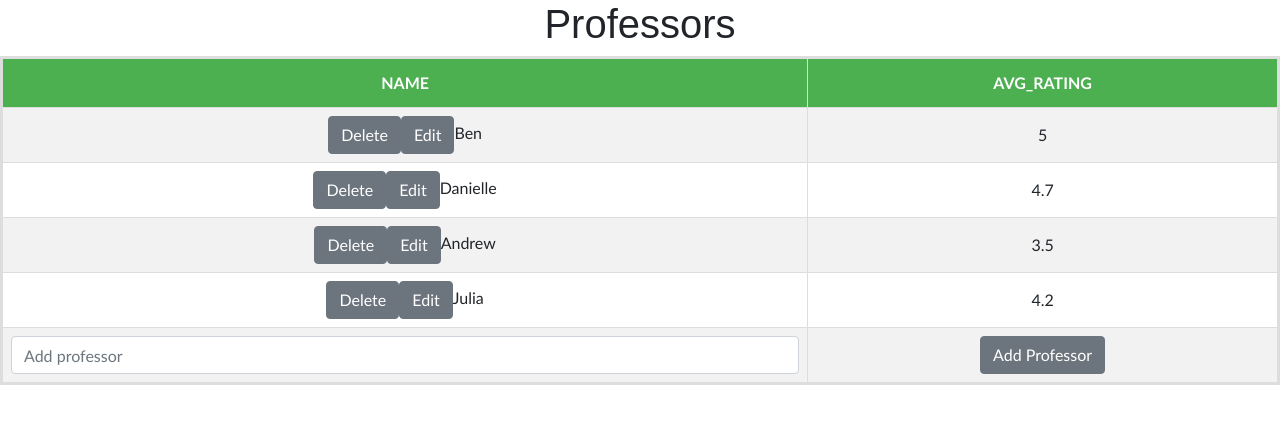
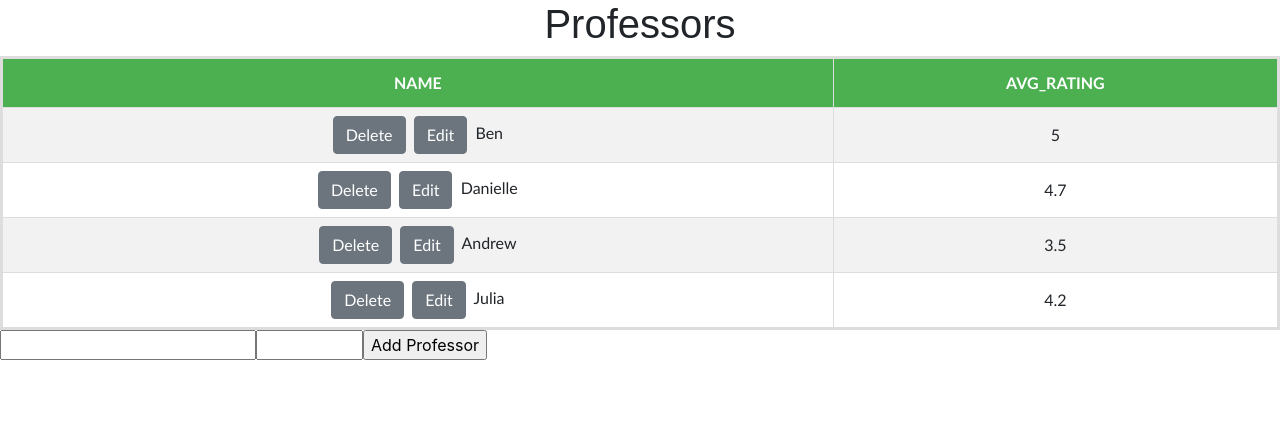
Before and after one commit to BendJohn/RateMate_CS411, a React (Create React App) app in the folder frontend/: page / in a window 1280 px wide. Shown: the top 424 px of the page. Built offline with nearby package versions, Linux system fonts and the light colour scheme; the HTML template or start-up script is replaced by a standard one.

Commit message:
Finished Professor Dashboard

```diff
--- a/frontend/src/components/ProfessorDashboard.js
+++ b/frontend/src/components/ProfessorDashboard.js
@@ -1,45 +1,125 @@
-import React, { Component } from 'react';
+import React from 'react';
 import './ProfessorDashboard.css'
 import { Button } from 'reactstrap';
-import { InputGroup, InputGroupAddon, InputGroupText, Input } from 'reactstrap';
 
-export class ProfessorDashboard extends Component {
+export class ProfessorDashboard extends React.Component {
     constructor(props) {
         super(props);
-
         this.state = {
             professors: [
                 { name: 'Ben', avg_rating: 5.0 },
                 { name: 'Danielle', avg_rating: 4.7 },
                 { name: 'Andrew', avg_rating: 3.5 },
                 { name: 'Julia', avg_rating: 4.2 }
-         ]
+            ],
+            newProfessor: '',
+            newRating: 0,
+            showDeleteError: false,
+            showEditForm: false,
+            professorToEdit: ""
+        };
+        this.addProfessor = this.addProfessor.bind(this);
+        this.updateProfessorInput = this.updateProfessorInput.bind(this);
+        this.updateRatingInput = this.updateRatingInput.bind(this);
+    }
+
+    addProfessor(evt) {
+        evt.preventDefault();
+        if (this.state.newProfessor != undefined && this.state.newRating != undefined) {
+            this.setState({showDeleteError: false});
+
+            var newProf = { name: this.state.newProfessor, avg_rating: this.state.newRating }
+            var profs = this.state.professors;
+            profs.push(newProf);
+
+            this.setState({
+                professors: profs
+            });
         }
     }
 
-   deleteProfessor() {
-       console.log("YO");
+    updateProfessorInput(evt) {
+        const val = evt.target.value;
+        var profs = this.state.professors;
+        var rating = this.state.newRating;
+
+        this.state = ({
+            professors: profs,
+            newProfessor: val,
+            newRating: rating
+        });
     }
 
-   editProfessor() {
-       console.log("edit");
+    updateRatingInput(evt) {
+        const rating = evt.target.value;
+        const val = this.state.newProfessor;
+        const profs = this.state.professors;
+        const deleteError = this.state.showDeleteError;
+        const editForm = this.state.showEditForm;
+        const pToEdit = this.state.professorToEdit;
+
+        this.state = ({
+            professors: profs,
+            newProfessor: val,
+            newRating: rating,
+            showDeleteError: deleteError,
+            showEditForm: editForm,
+            professorToEdit: pToEdit
+        });
     }
 
-   addProfessor(newProfessor) {
-       var professors = this.state.professors;
-       this.setState({
-           professors: professors.append(newProfessor)
-       })
+    deleteProfessor(profName) {
+        var profs = this.state.professors;
+
+        if (profs.length <= 1) {
+            this.setState({showDeleteError: true});
+            return;
         }
+
+        for (var i = 0; i < profs.length; i++) {
+            if (profs[i].name === profName) {
+                profs.splice(i, 1);
+                break;
+            }
+        }
+
+        this.setState({ professors: profs });
+    }
+
+    showEditForm(profName) {
+        this.setState({ showEditForm: true, professorToEdit: profName });
+    }
+
+    editProfessor(name) {
+        if (this.state.newProfessor != undefined && this.state.newRating != undefined) {
+            var profs = this.state.professors;
+            for (var i = 0; i < profs.length; i++) {
+                if (profs[i].name === name) {
+                    profs[i].name = this.state.newProfessor;
+                    profs[i].avg_rating = this.state.newRating;
+                }
+            }
+            this.setState({ professors: profs });
+        }
+    }
+
 
     renderTableData() {
         return this.state.professors.map((professor, index) => {
-        const { id, name, avg_rating } = professor //destructuring
+        const { name, avg_rating } = professor //destructuring
         return (
-            <tr key={id}>
-                <td> <Button id="delete" onClick={this.deleteProfessor}> Delete </Button>
-                     <Button id="edit" onClick={this.editProfessor}> Edit </Button>
-                    {name} </td>
+            <tr key={name}>
+                <td> <Button id="delete" onClick={this.deleteProfessor.bind(this, name)}> Delete </Button> &nbsp;
+                     <Button id="edit" onClick={this.showEditForm.bind(this, name)}> Edit </Button> &nbsp;
+                    {name}
+                    {(this.state.showEditForm && (this.state.professorToEdit===name))
+                        ? ( <form onSubmit={this.editProfessor.bind(this, name)}>
+                                <input type="text" onChange={this.updateProfessorInput}/>
+                                <input type="number" id="rating" name="rating" min="1" max="5" step="0.01" onChange={this.updateRatingInput}/>
+                                <input type="submit" value="Submit"/>
+                            </form>
+                        ) : (<></>)}
+                </td>
                 <td>{avg_rating} </td>
             </tr>
         )
@@ -61,15 +141,20 @@ export class ProfessorDashboard extends Component {
                     <tbody>
                         <tr>{this.renderTableHeader()}</tr>
                         {this.renderTableData()}
-                    <tr>
-                        <td> <Input placeholder="Add professor" /> </td>
-                        <td> <Button onClick={this.addProfessor}> Add Professor </Button> </td>
-                    </tr>
                     </tbody>
                 </table>
+
+                <form onSubmit={this.addProfessor}>
+                    <input type="text" onChange={this.updateProfessorInput}/>
+                    <input type="number" id="rating" name="rating" min="1" max="5" step="0.01" onChange={this.updateRatingInput}/>
+                    <input type="submit" value="Add Professor"/>
+                </form>
+
+                {this.state.showDeleteError ?
+                    (<h3> Cannot delete. There needs to be at least 1 professor in table. </h3>) : (<> </>)}
             </div>
         )
     }
   }
 
-export default ProfessorDashboard; //exporting a component make it reusable and this is the beauty of react
+  export default ProfessorDashboard;
```
Lines whose indentation alone changed are shown as unchanged.
